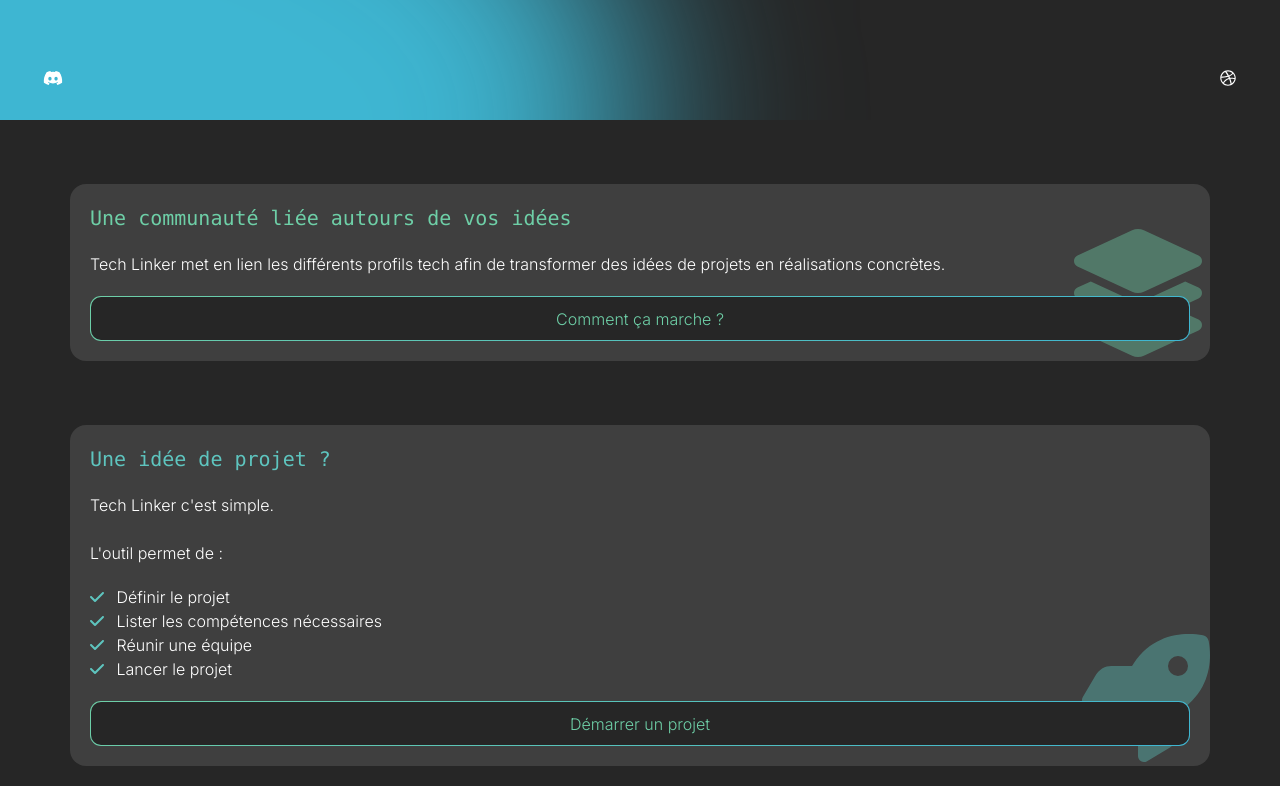
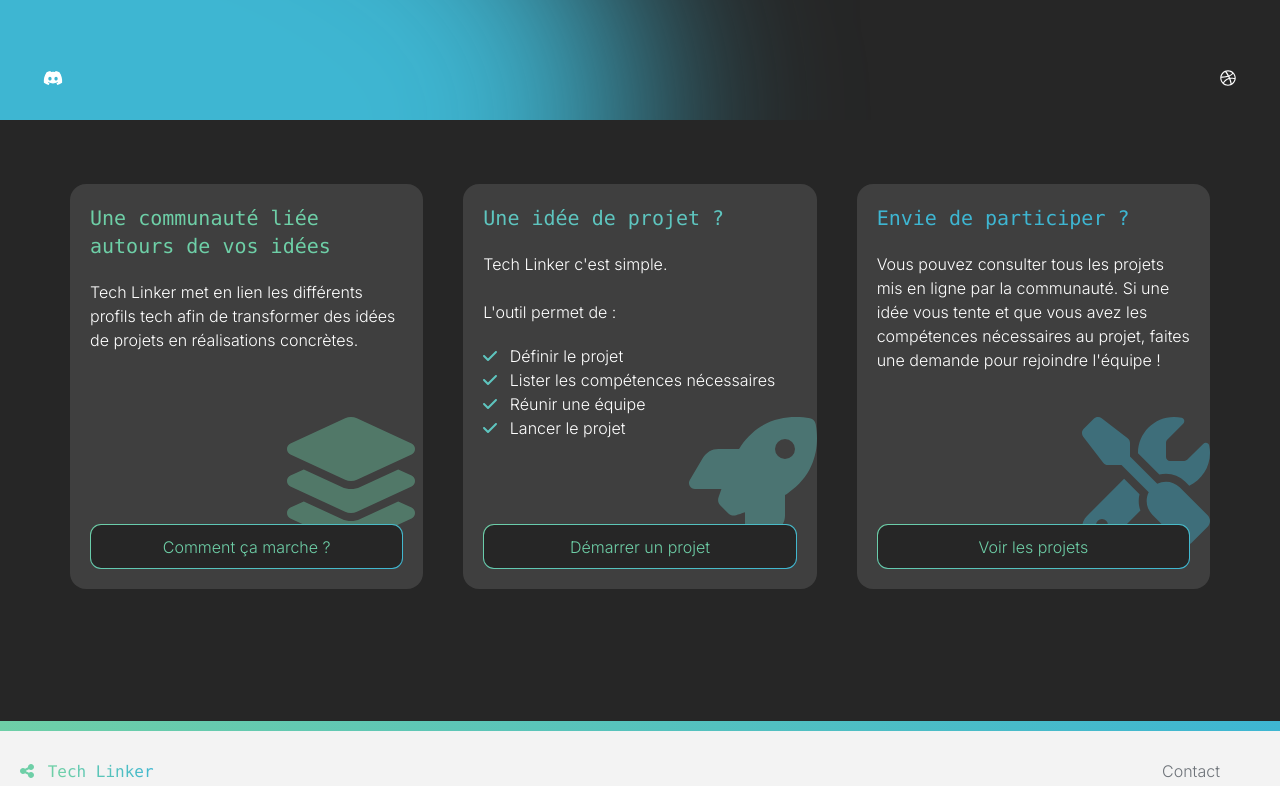
Before and after one commit to ArnaudDum/TechLinker-app, a Vue app: page / in a window 1280 px wide. Shown: the part 680-1466 px from the top of the page. Built offline with nearby package versions, Linux system fonts and the light colour scheme; a web font is replaced by a local one.

Commit message:
home cards responsive

```diff
--- a/src/views/Landing.vue
+++ b/src/views/Landing.vue
@@ -1,7 +1,7 @@
 <script setup>
   import ScrollTop from '../components/micro/ScrollTop.vue'
   import Button from '../components/micro/Button.vue'
-  import { ref, onMounted } from 'vue'
+  import { onMounted } from 'vue'
   import { useIntersectionObserver } from '@vueuse/core'
 
   onMounted(() => {
@@ -50,7 +50,7 @@
       </div>
       <div class="flex items-center justify-center gap-5">
         <Button type="link" to="/inscription" title="S'inscrire" />
-        <Button type="link" to="/equipe" title="Rejoindre l'équipe" />
+        <Button type="link" to="/projets" title="Voir les projets" />
       </div>
     </div>
     <div class="absolute bottom-5 w-full px-[30px] flex items-center justify-between">
@@ -65,24 +65,24 @@
 
   <section>
     <!-- Intro -->
-    <div class="max-w-[1200px] mx-auto px-[30px] py-16">
+    <div class="max-w-[1200px] mx-auto px-[30px] py-16 lg:flex lg:gap-10 lg:items-stretch">
 
-      <div class="card-observer">
-        <div class="home-card bg-gray rounded-2xl mb-16 relative overflow-hidden">
-          <div class="p-5 flex flex-col gap-5 relative z-10">
+      <div class="card-observer lg:flex-1">
+        <div class="home-card bg-gray rounded-2xl mb-16 relative overflow-hidden h-full">
+          <div class="h-full p-5 flex flex-col gap-5 relative z-10">
             <h3 class="font-mono text-xl text-green">Une communauté liée autours de vos idées</h3>
             <p><span>Tech Linker</span> met en lien les différents profils tech afin de transformer des idées de projets en réalisations concrètes.</p>
-            <Button type="link" to="/projets" title="Comment ça marche ?" />
+            <Button class="mt-auto" type="link" to="/projets" title="Comment ça marche ?" />
           </div>
-          <div class="absolute bottom-0 right-0">
+          <div class="absolute bottom-10 right-0">
             <font-awesome-icon class="text-green h-32 opacity-40" icon="fa-solid fa-layer-group" />
           </div>
         </div>
       </div>
 
-      <div class="card-observer">
-        <div class="home-card bg-gray rounded-2xl mb-16 relative overflow-hidden">
-          <div class="p-5 flex flex-col gap-5 relative z-10">
+      <div class="card-observer lg:flex-1">
+        <div class="home-card bg-gray rounded-2xl mb-16 relative overflow-hidden h-full">
+          <div class="h-full p-5 flex flex-col gap-5 relative z-10">
             <h3 class="font-mono text-xl text-turquoise">Une idée de projet ?</h3>
             <p><span>Tech Linker</span> c'est simple.<br/><br/>L'outil permet de :</p>
             <ul>
@@ -103,22 +103,22 @@
                 Lancer le projet
               </li>
             </ul>
-            <Button type="link" to="/projets" title="Démarrer un projet" />
+            <Button class="mt-auto" type="link" to="/projets" title="Démarrer un projet" />
           </div>
-          <div class="absolute bottom-0 right-0">
+          <div class="absolute bottom-10 right-0">
             <font-awesome-icon class="text-turquoise h-32 opacity-40" icon="fa-solid fa-rocket" />
           </div>
         </div>
       </div>
 
-      <div class="card-observer">
-        <div class="home-card bg-gray rounded-2xl relative overflow-hidden">
-          <div class="p-5 flex flex-col gap-5 relative z-10">
+      <div class="card-observer lg:flex-1">
+        <div class="home-card bg-gray rounded-2xl relative overflow-hidden h-full">
+          <div class="h-full p-5 flex flex-col justify-start gap-5 relative z-10">
             <h3 class="font-mono text-xl text-blue">Envie de participer ?</h3>
             <p>Vous pouvez consulter tous les projets mis en ligne par la communauté. Si une idée vous tente et que vous avez les compétences nécessaires au projet, faites une demande pour rejoindre l'équipe !</p>
-            <Button type="link" to="/projets" title="Voir les projets" />
+            <Button class="mt-auto" type="link" to="/projets" title="Voir les projets" />
           </div>
-          <div class="absolute bottom-0 right-0">
+          <div class="absolute bottom-10 right-0">
             <font-awesome-icon class="text-blue h-32 opacity-40" icon="fa-solid fa-screwdriver-wrench" />
           </div>
         </div>
@@ -202,16 +202,18 @@
   }
 
   .card-observer .home-card {
+    max-width: 450px;
+    margin-inline: auto;
     opacity: 0;
-    transition: all 700ms ease-out;
+    transition: all 500ms ease-out;
   }
 
   .card-observer:nth-child(even) .home-card {
-    transform: translateX(100%);
+    transform: translateX(50%);
   }
 
   .card-observer:nth-child(odd) .home-card {
-    transform: translateX(-100%);
+    transform: translateX(-50%);
   }
 
   .card-observer.appear .home-card {
@@ -224,4 +226,24 @@
       padding-top: 75px;
     }
   }
+
+  @media (min-width: 1024px) {
+    .card-observer:nth-child(2) .home-card {
+      transition-delay: 150ms;
+    }
+
+    .card-observer:nth-child(3) .home-card {
+      transition-delay: 300ms;
+    }
+
+    .card-observer:nth-child(even) .home-card,
+    .card-observer:nth-child(odd) .home-card {
+      transform: translateX(50%);
+    }
+
+    .card-observer.appear .home-card {
+      opacity: 1;
+      transform: translateX(0);
+    }
+  }
 </style>
```
